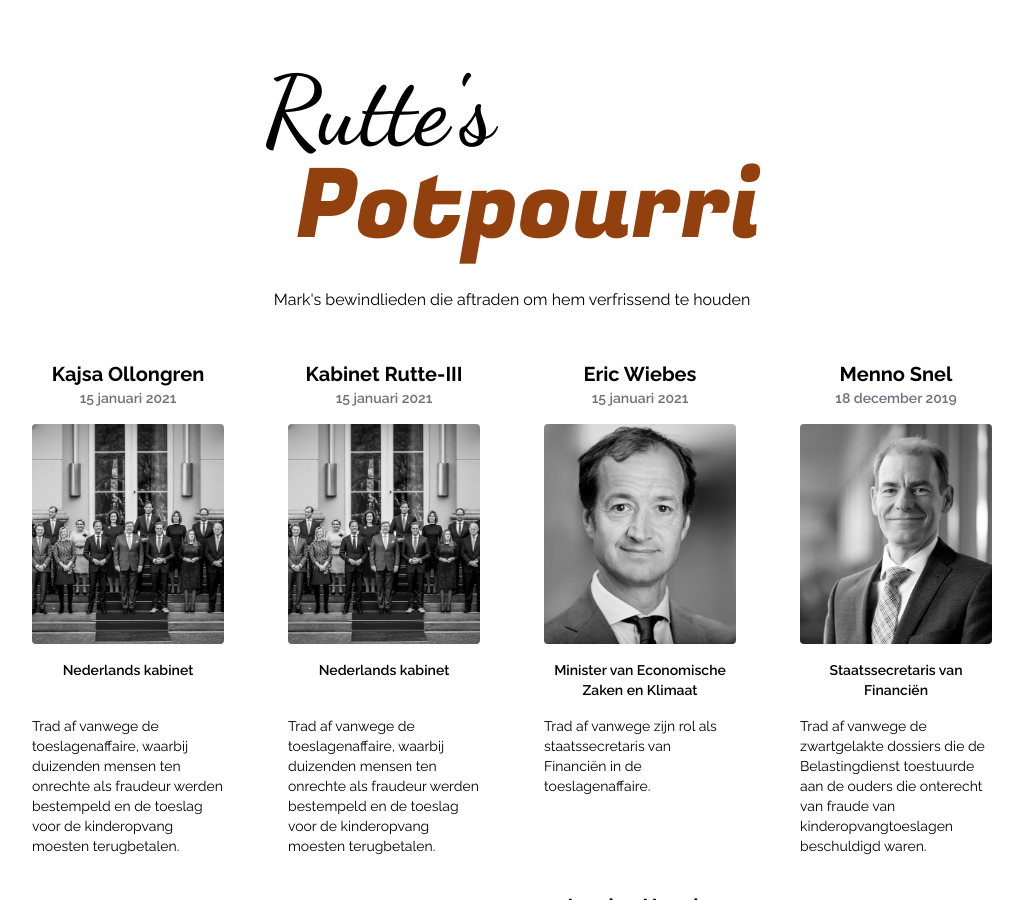
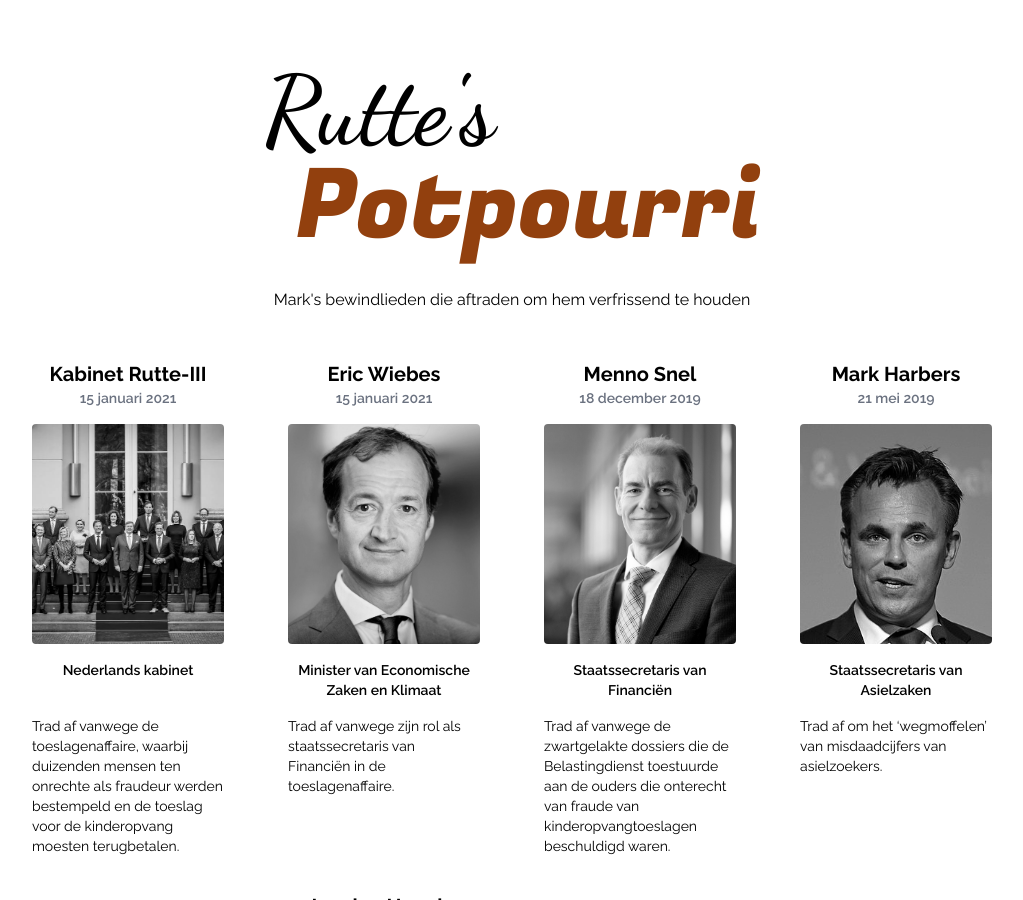
Before and after one commit to jvanhees/ruttes-potpourri, a Jekyll site: the page built from index.html, in a window 1280 px wide and 900 px high. Shown: the whole window, without its empty margins (128-1151 px from the left). Built offline with Jekyll 4.4.1, drawn with Linux system fonts in a browser that asks for light colours.

Commit message:
Remove ollongren

```diff
--- a/_data/casualties.yml
+++ b/_data/casualties.yml
@@ -1,12 +1,3 @@
-- name: Kajsa Ollongren
-  title: Nederlands kabinet
-  party: VVD, CDA, D66
-  date: 15 januari 2021
-  img: /assets/img/rutte3.jpg
-  url: https://nos.nl/collectie/13855/artikel/2364513-kabinet-rutte-iii-gevallen-wiebes-helemaal-weg
-  description: >-
-    Trad af vanwege de toeslagenaffaire, waarbij duizenden mensen ten onrechte als fraudeur werden bestempeld en de toeslag voor de kinderopvang moesten terugbetalen.
-
 - name: Kabinet Rutte-III
   title: Nederlands kabinet
   party: VVD, CDA, D66
```
